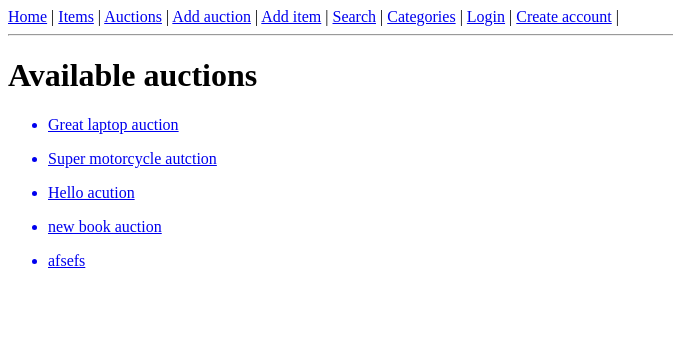
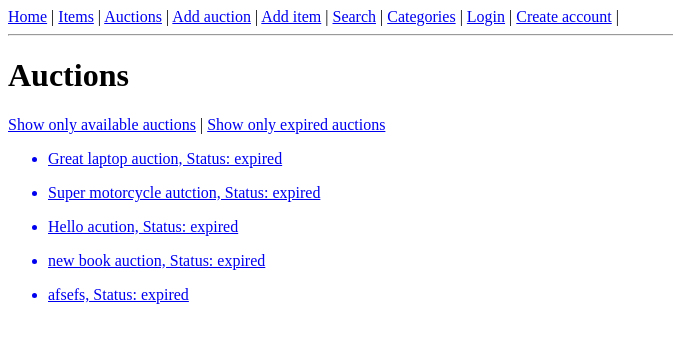
Before and after one commit to filipzmija1/Auction-site, a Django app: page /auctions/ in a window 1280 px wide. Shown: the top 343 px of the page, without its empty margins (0-673 px from the left). Run offline with Django 4.2, Linux system fonts and the light colour scheme; data comes from the database, SQL or seed files in the repository; both versions use the stored data as it was after the commit.

Commit message:
auctions expired and available list views and templates

```diff
--- a/auctionsite/auctions/templates/auctions/auction_detail.html
+++ b/auctionsite/auctions/templates/auctions/auction_detail.html
@@ -17,7 +17,8 @@ Price without auction: {{ auction.buy_now_price }} <br>
 End of auction: {{ auction.end_date }}<br>
 Seller: {{ auction.seller }} <br>
 Buyer: {{ auction.buyer }}<br>
-Rating: {{ average_rating }} <br><br>
+Rating: {{ average_rating }} <br>
+Status: {{ auction.status }} <br><br>
 <a href="/bid-auction/{{ auction.id }}"><b>BID AUCTION</b></a> | <a href="/bids/{{ auction.id }}">BIDS HISTORY</a>
 <h2>Opinions:</h2>
 <a href="/add-opinion/{{ auction.id }}"><b>Add opinion</b></a>
--- a/auctionsite/auctions/templates/auctions/auction_form.html
+++ b/auctionsite/auctions/templates/auctions/auction_form.html
@@ -3,6 +3,11 @@
 
 {% block content %}
 <h1>New auction</h1>
+{% if messages %}
+{% for message in messages %}
+<b>{{ message }}</b>
+{% endfor %}
+{% endif %}
 <form method="POST" action="">
     {% csrf_token %}
     {{ form.as_p }}
--- a/auctionsite/auctions/templates/auctions/auction_list.html
+++ b/auctionsite/auctions/templates/auctions/auction_list.html
@@ -1,15 +1,17 @@
 {% extends 'auctions/base_template.html' %}
 {% block title %} Auctions {% endblock %}
 {% block content %}
-<h1>Available auctions</h1>
+<h1>Auctions</h1>
 {% if messages %}
 {% for message in messages %}
 {{ message }}
 {% endfor %}
 {% endif %}
+<a href="/auctions/?status=available">Show only available auctions</a> |
+<a href="/auctions/?status=expired">Show only expired auctions</a>
 {% for auction in auction_list %}
 <ul>
-<a href="/auction/{{ auction.id }}"><li>{{ auction.name }}</li></a>
+<a href="/auction/{{ auction.id }}"><li>{{ auction.name }}, Status: {{ auction.status }}</li></a>
 </ul>
 {% endfor %}
 {% endblock %}
--- a/auctionsite/auctions/views.py
+++ b/auctionsite/auctions/views.py
@@ -9,6 +9,7 @@ from django.core.exceptions import PermissionDenied
 from django.contrib.messages.views import SuccessMessageMixin
 from django.http import HttpResponseRedirect
 from django.db.models import Q
+from django.utils import timezone
 
 from .models import Auction, Item, Opinion, Bid, Category
 from .utils import average_rating
@@ -53,6 +54,24 @@ class ItemDetails(View):
 class AuctionsList(ListView):
     """Shows a list of all auctions"""
     model = Auction
+    context_object_name = 'auction_list'
+
+    def get_context_data(self, **kwargs):
+        context = super().get_context_data(**kwargs)    # Get default context data
+        for auction in context['auction_list']:
+            if auction.end_date < timezone.now():   # Check if end date is past
+                auction.status = 'expired'
+                auction.save()
+        return context
+
+    def get_template_names(self, **kwargs):
+        status = self.request.GET.get('status')
+        if status == 'expired':
+            return 'auctions/expired_auction_list.html'
+        elif status == 'available':
+            return 'auctions/available_auction_list.html'
+        else:
+            return 'auctions/auction_list.html'
 
 
 class AuctionDetails(View):
@@ -111,13 +130,17 @@ class AddAuction(LoginRequiredMixin, CreateView):
             buy_now_price = form.cleaned_data['buy_now_price']
             end_date = form.cleaned_data['end_date']
             user = request.user
-            Auction.objects.create(name=name,
-                                   item=item,
-                                   min_price=min_price,
-                                   buy_now_price=buy_now_price,
-                                   end_date=end_date,
-                                   seller=user)
-            return redirect('/auctions')
+            if end_date < timezone.now():   # Check if date is not past
+                messages.error(request, 'End date cannot be past')
+                return redirect('/add-auction')
+            else:
+                Auction.objects.create(name=name,
+                                       item=item,
+                                       min_price=min_price,
+                                       buy_now_price=buy_now_price,
+                                       end_date=end_date,
+                                       seller=user)
+                return redirect('/auctions')
         else:
             return render(request, self.template_name, {'form': self.form})
 
--- a/auctionsite/auctionsite/urls.py
+++ b/auctionsite/auctionsite/urls.py
@@ -44,6 +44,7 @@ urlpatterns = [
     path('reset-password/<str:username>', auctions.ResetPassword.as_view()),
     path('bids/<int:pk>', auctions.BidHistory.as_view()),
     path('delete-opinion/<int:pk>', auctions.DeleteOpinion.as_view()),
+    path('expired-auctions/', auctions.AuctionsList.as_view()),
 
 ]
 if settings.DEBUG:
```
Also changed, not shown: auctionsite/auctions/templates/auctions/available_auction_list.html (added, +14 -0 lines), auctionsite/auctions/templates/auctions/expired_auction_list.html (added, +14 -0 lines), auctionsite/db.sqlite3.
